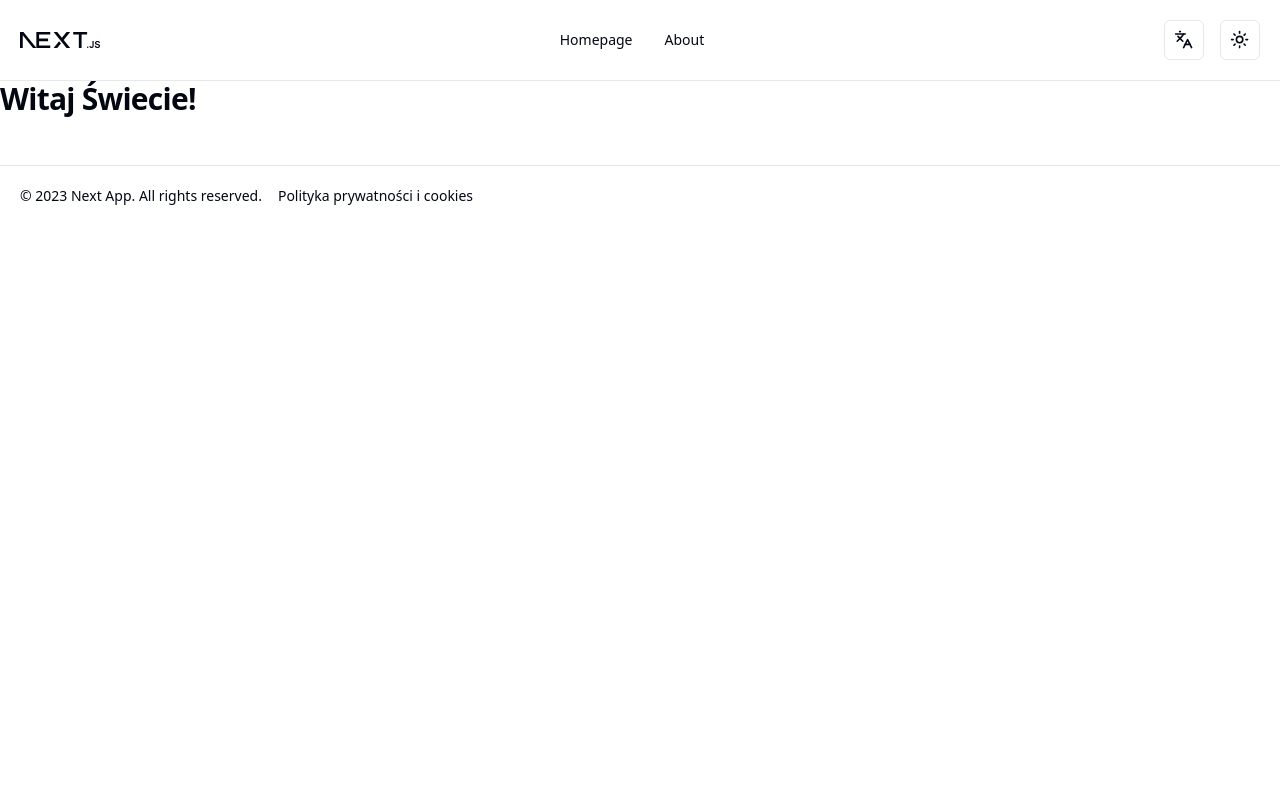
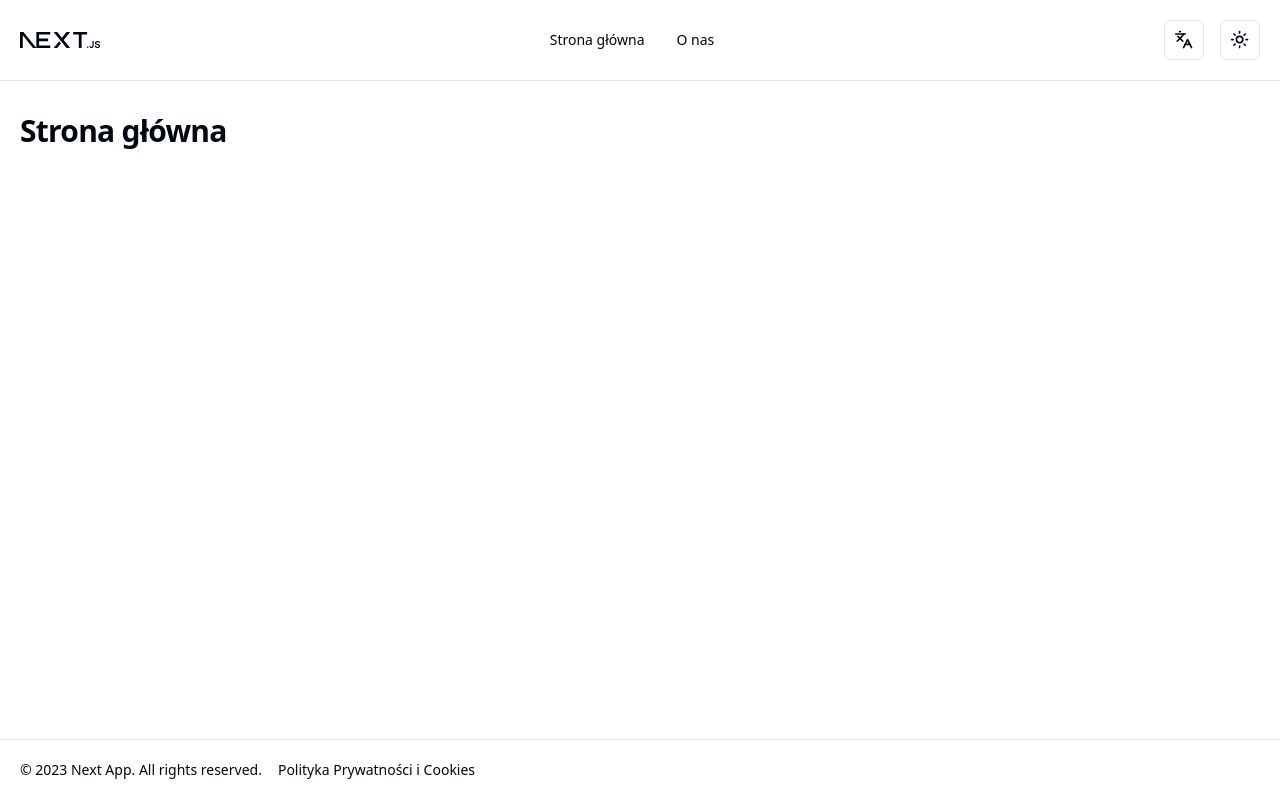
Before and after one commit to web-starters/next-website, a Next.js app: page /pl-PL in a window 1280 px wide. Built offline with nearby package versions, Linux system fonts and the light colour scheme.

Commit message:
changed messages and refactor

```diff
--- a/src/app/[locale]/about/page.tsx
+++ b/src/app/[locale]/about/page.tsx
@@ -3,7 +3,11 @@ import { useTranslations } from 'next-intl';
 import { Heading } from '@/components/atoms/heading';
 
 export default function Page() {
-  const t = useTranslations('Index');
+  const t = useTranslations('about');
 
-  return <Heading>{t('title')}</Heading>;
+  return (
+    <div className="max-w-7xl mx-auto">
+      <Heading>{t('title')}</Heading>
+    </div>
+  );
 }
--- a/src/app/[locale]/layout.tsx
+++ b/src/app/[locale]/layout.tsx
@@ -53,7 +53,9 @@ export default function RootLayout({ children, params }: Props) {
           >
             <Header />
 
-            <main>{children}</main>
+            <main className="w-full min-h-[calc(100vh-192px)] md:min-h-[calc(100vh-142px)] px-5 py-8">
+              {children}
+            </main>
 
             <Footer />
           </ThemeProvider>
--- a/src/app/[locale]/page.tsx
+++ b/src/app/[locale]/page.tsx
@@ -3,7 +3,11 @@ import { useTranslations } from 'next-intl';
 import { Heading } from '@/components/atoms/heading';
 
 export default function Page() {
-  const t = useTranslations('Index');
+  const t = useTranslations('homepage');
 
-  return <Heading>{t('title')}</Heading>;
+  return (
+    <div className="max-w-7xl mx-auto">
+      <Heading>{t('title')}</Heading>
+    </div>
+  );
 }
--- a/src/components/organisms/footer.tsx
+++ b/src/components/organisms/footer.tsx
@@ -1,8 +1,12 @@
+import { useTranslations } from 'next-intl';
+
 import { siteConfig } from '@/configs/site-config';
 import { cn } from '@/lib/utils';
 import { Text, textVariants } from '@/components/atoms/text';
 
 export function Footer() {
+  const t = useTranslations('layout');
+
   return (
     <footer className="w-full p-5 border-t text-sm">
       <div className="flex justify-start flex-col-reverse md:flex-row w-full max-w-7xl mx-auto">
@@ -11,7 +15,7 @@ export function Footer() {
         </Text>
 
         <a href="#" className={cn(textVariants(), 'md:ml-4 hover:underline')}>
-          Polityka prywatności i cookies
+          {t('privacy_policy_and_cookies')}
         </a>
       </div>
     </footer>
--- a/src/components/organisms/header.tsx
+++ b/src/components/organisms/header.tsx
@@ -1,14 +1,18 @@
+import { useTranslations } from 'next-intl';
+
 import { Icons } from '@/components/atoms/icons';
 import { LocaleToggle } from '@/components/molecules/locale-toggle';
 import { ThemeToggle } from '@/components/molecules/theme-toggle';
 import { Navigation, type NavigationItem } from '@/components/molecules/navigation';
 
-const navigationItems: NavigationItem[] = [
-  { name: 'Homepage', link: '/' },
-  { name: 'About', link: '/about' },
-];
+export function Header() {
+  const t = useTranslations('layout');
 
-export function Header() {
+  const navigationItems: NavigationItem[] = [
+    { name: t('homepage'), link: '/' },
+    { name: t('about'), link: '/about' },
+  ];
+
   return (
     <header className="w-full p-5 border-b bg-palette-50 dark:bg-palette-900">
       <div className="flex justify-between items-center w-full max-w-7xl mx-auto space-x-10">
--- a/src/static/messages/en.json
+++ b/src/static/messages/en.json
@@ -1,5 +1,14 @@
 {
-  "Index": {
-    "title": "Hello world!"
+  "global": {},
+  "layout": {
+    "homepage": "Home page",
+    "about": "About",
+    "privacy_policy_and_cookies": "Privacy Policy and Cookies"
+  },
+  "homepage": {
+    "title": "Home page"
+  },
+  "about": {
+    "title": "About"
   }
 }
--- a/src/static/messages/pl.json
+++ b/src/static/messages/pl.json
@@ -1,5 +1,14 @@
 {
-  "Index": {
-    "title": "Witaj Świecie!"
+  "global": {},
+  "layout": {
+    "homepage": "Strona główna",
+    "about": "O nas",
+    "privacy_policy_and_cookies": "Polityka Prywatności i Cookies"
+  },
+  "homepage": {
+    "title": "Strona główna"
+  },
+  "about": {
+    "title": "O nas"
   }
 }
```
